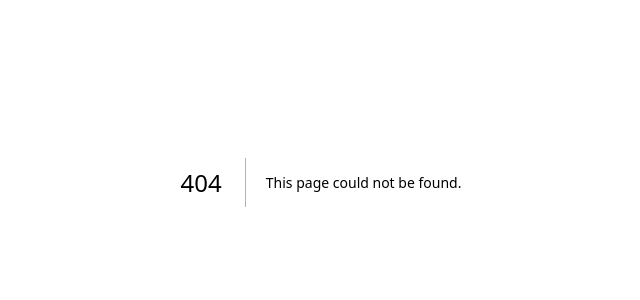
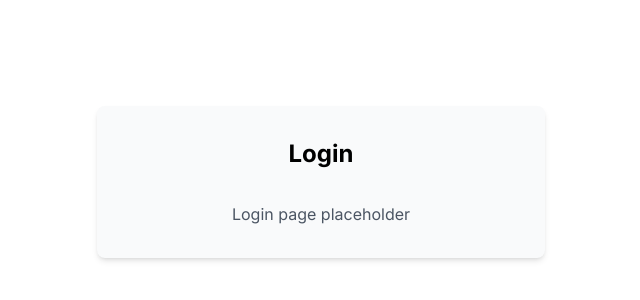
Before and after one commit to ssertay/nextjs-dashboard, a Next.js app: page /login in a window 1280 px wide. Before the commit this address had no page. Shown: the part 218-518 px from the top of the page, without its empty margins (319-959 px from the left). Built offline with nearby package versions, Linux system fonts and the light colour scheme; a web font is replaced by a local one.

Commit message:
fix build, add empty login

```diff
--- /dev/null
+++ b/app/login/page.tsx
@@ -0,0 +1,10 @@
+export default function LoginPage() {
+  return (
+    <main className="flex min-h-screen flex-col items-center justify-center p-6">
+      <div className="w-full max-w-md space-y-8 rounded-lg bg-gray-50 px-6 py-8 shadow-md">
+        <h1 className="text-center text-2xl font-bold">Login</h1>
+        <p className="text-center text-gray-600">Login page placeholder</p>
+      </div>
+    </main>
+  );
+}
--- a/app/ui/login-form.tsx
+++ b/app/ui/login-form.tsx
@@ -2,7 +2,6 @@ import { lusitana } from '@/app/ui/fonts';
 import {
   AtSymbolIcon,
   KeyIcon,
-  ExclamationCircleIcon,
 } from '@heroicons/react/24/outline';
 import { ArrowRightIcon } from '@heroicons/react/20/solid';
 import { Button } from './button';
```
